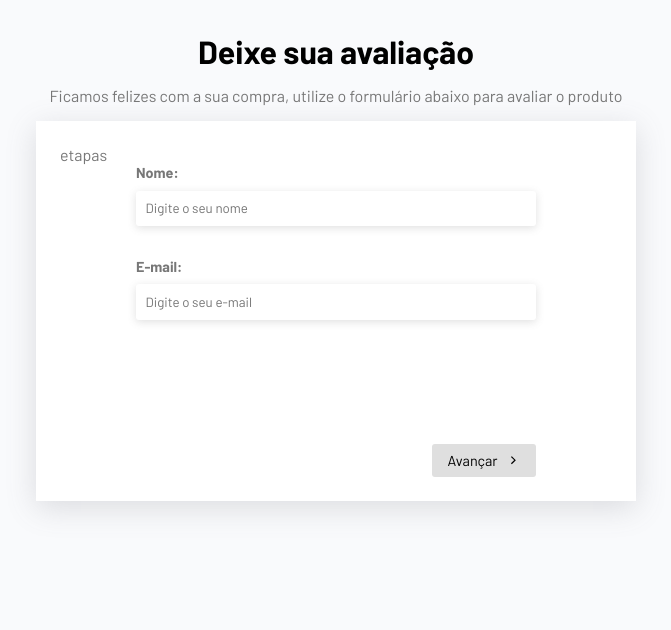
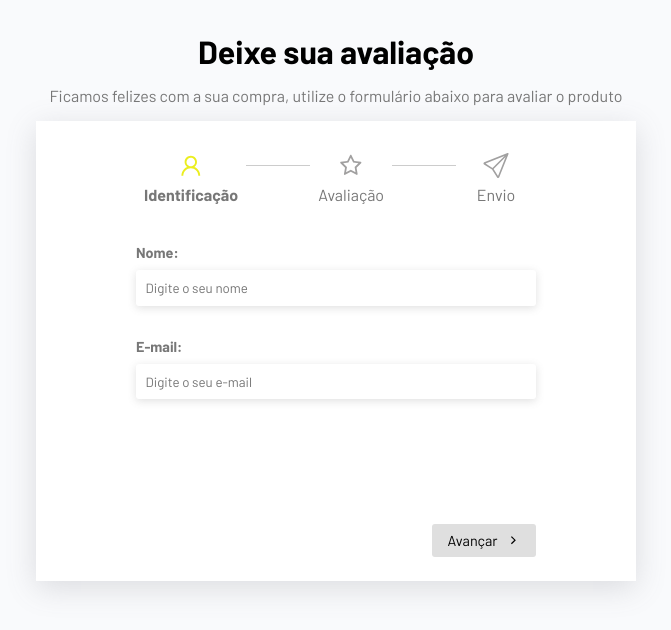
Before and after one commit to Leandro-Pinho/form-multistep, a React (Vite) app: page / in a window 1280 px wide. Shown: the top 630 px of the page, without its empty margins (304-975 px from the left). Built offline with nearby package versions, Linux system fonts and the light colour scheme.

Commit message:
criando uma estilização para marcar as etapas

```diff
--- a/src/App.jsx
+++ b/src/App.jsx
@@ -3,6 +3,8 @@
 import UserForm from './components/UserForm'
 import ReviewForm from './components/ReviewForm'
 import Thanks from './components/Thanks'
+import Steps from './components/Steps'
+
 // hooks
 import UseForm from './hooks/UseForm'
 
@@ -41,7 +43,9 @@
         </p>
       </div>
       <div className="form-container">
-        <p>etapas</p>
+        {/* para mostrar em que etapa esta. */}
+        <Steps currentStep={currentStep} />
+
         <form onSubmit={(e) => changeStep(currentStep + 1, e)}>
           <div className="input-container">{currentComponent}</div>
           <div className="actions">
--- /dev/null
+++ b/src/components/Steps.css
@@ -0,0 +1,40 @@
+.steps {
+    display: flex;
+    gap: 4rem;
+    justify-content: center;
+    align-items: center;
+    max-width: 400px;
+    margin: 0 auto;
+    position: relative;
+    margin-bottom: 2rem;
+}
+
+.steps::after {
+    content: "";
+    width: 380px;
+    border-bottom: 1px solid #ccc;
+    position: absolute;
+    top: 20px;
+}
+
+.step {
+    text-align: center;
+    background-color: #fff;
+    z-index: 1;
+    width: 120px;
+    padding: 0.5rem;
+}
+
+.step svg {
+    font-size: 1.6rem;
+    margin-bottom: .2rem;
+    fill: #a1a0a0;
+}
+
+.active {
+    font-weight: bold;
+}
+
+.active>svg {
+    fill: #ebee1f;
+}
--- /dev/null
+++ b/src/components/Steps.jsx
@@ -0,0 +1,25 @@
+import React from 'react'
+import { AiOutlineUser, AiOutlineStar } from 'react-icons/ai'
+import { BsSend } from 'react-icons/bs'
+import './Steps.css'
+
+const Steps = ({ currentStep }) => {
+    return (
+        <div className='steps'>
+            <div className="step active">
+                <AiOutlineUser />
+                <p>Identificação</p>
+            </div>
+            <div className={`step ${currentStep >= 1 ? "active" : ""}`}>
+                <AiOutlineStar />
+                <p>Avaliação</p>
+            </div>
+            <div className={`step ${currentStep >= 2 ? "active" : ""}`}>
+                <BsSend />
+                <p>Envio</p>
+            </div>
+        </div>
+    )
+}
+
+export default Steps
```
